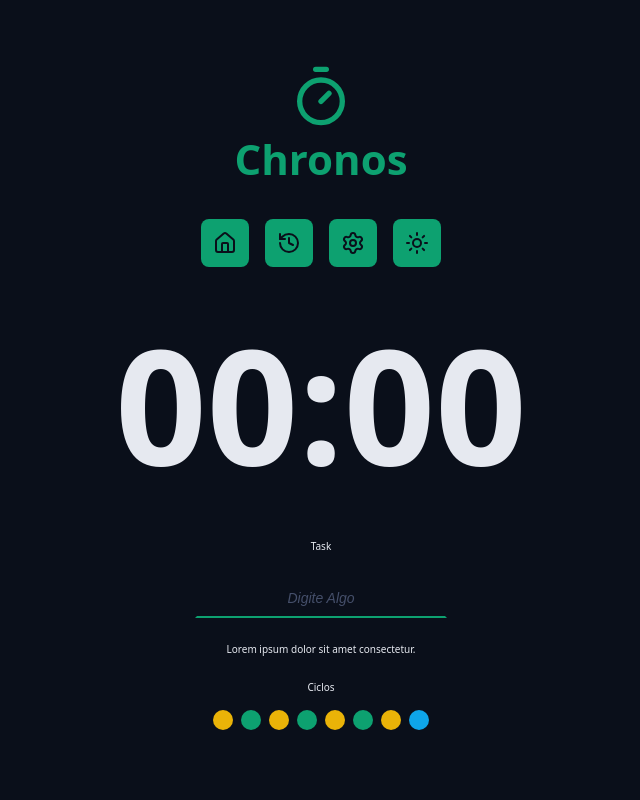
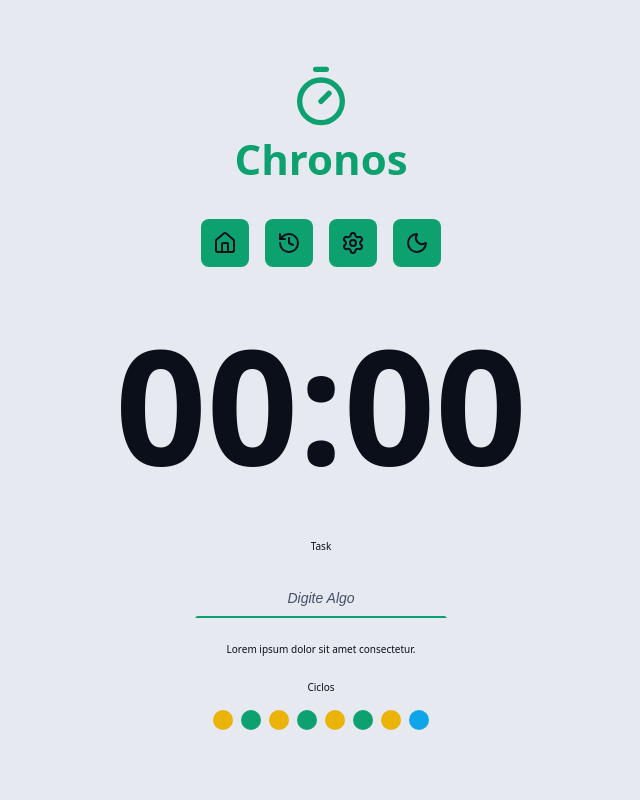
Before and after one commit to albertolotz/chronos-pomodoro, a React (Vite) app: page / in a window 1280 px wide. Both pictures are taken after a click on the link 736 px from the left and 243 px from the top of the page. Shown: the top 800 px of the page, without its empty margins (319-959 px from the left). Built offline with nearby package versions, Linux system fonts and the light colour scheme.

Commit message:
1.0.9: Configuração modo light e dark concluida

```diff
--- a/index.html
+++ b/index.html
@@ -1,5 +1,5 @@
 <!DOCTYPE html>
-<html lang="en">
+<html lang="pt-BR" data-theme="dark">
   <head>
     <meta charset="UTF-8" />
     <link rel="icon" type="image/svg+xml" href="/vite.svg" />
--- a/src/assets/styles/theme.css
+++ b/src/assets/styles/theme.css
@@ -35,3 +35,21 @@
   --disabled: #555f7d;
   --text-disabled: #aab3cc;
 }
+
+:root[data-theme='light'] {
+  --gray-100: #0a0f1a;
+  --gray-200: #181f2e;
+  --gray-300: #272f43;
+  --gray-400: #363d56;
+  --gray-500: #454f6a;
+  --gray-600: #555f7d;
+  --gray-700: #aab3cc;
+  --gray-800: #cdd3e1;
+  --gray-900: #e6e9f0;
+
+  --text-default: #0a0f1a;
+  --text-muted: #272f43;
+
+  --link-color: #0b8a60;
+  --link-hover: #065f46;
+}
--- a/src/components/Menu/index.tsx
+++ b/src/components/Menu/index.tsx
@@ -1,23 +1,91 @@
-import { HistoryIcon, HouseIcon, SettingsIcon, SunIcon } from 'lucide-react';
+import {
+  HistoryIcon,
+  HouseIcon,
+  MoonIcon,
+  SettingsIcon,
+  SunIcon,
+} from 'lucide-react';
 import styles from './styles.module.css';
+import { useState, useEffect } from 'react';
+
+type AvaliableThemes = 'dark' | 'light';
 
 export function Menu() {
+  const [theme, setTheme] = useState<AvaliableThemes>(() => {
+    const storageTheme =
+      (localStorage.getItem('theme') as AvaliableThemes) || 'dark';
+    return storageTheme;
+  });
+
+  const nextThemeIcon = {
+    dark: <SunIcon />,
+    light: <MoonIcon />,
+  };
+
+  function handleThemeChange(
+    event: React.MouseEvent<HTMLAnchorElement, MouseEvent>,
+  ) {
+    event.preventDefault(); // utilizado para previnir a ação padrão do redirect do link
+
+    setTheme(prevTheme => {
+      const nextTheme = prevTheme === 'dark' ? 'light' : 'dark';
+      return nextTheme;
+    });
+  }
+
+  // useEffect(() => {
+  //   console.log('Use effext sem dependencias', Date.now());
+  // }); // é executado toda vez que o componente renderiza na tela
+
+  // useEffect(() => {
+  //   console.log('', Date.now());
+  // }, []); // [] array de dependencias // executa quando o componente renderiza na tela PELA PRIMEIRA VEZ
+
+  useEffect(() => {
+    document.documentElement.setAttribute('data-theme', theme);
+    localStorage.setItem('theme', theme);
+    return () => {
+      //executa esse bloco primeiro, objetivo limpar eventuas sujeiras da página, etc..
+    };
+  }, [theme]); //é executado dependando das ações de theme
+
   return (
     <nav className={styles.menu}>
-      <a className={styles.menuLink} href='#'>
+      <a
+        className={styles.menuLink}
+        href='#'
+        aria-label='Ir para Home'
+        title='Ir para Home'
+      >
         <HouseIcon />
       </a>
 
-      <a className={styles.menuLink} href='#'>
+      <a
+        className={styles.menuLink}
+        href='#'
+        aria-label='Ver Histórico'
+        title='Ver Histórico'
+      >
         <HistoryIcon />
       </a>
 
-      <a className={styles.menuLink} href='#'>
+      <a
+        className={styles.menuLink}
+        href='#'
+        aria-label='Ir para Configurações'
+        title='Ir para Configurações'
+      >
         <SettingsIcon />
       </a>
 
-      <a className={styles.menuLink} href='#'>
-        <SunIcon />
+      <a
+        className={styles.menuLink}
+        href='#'
+        aria-label='Mudar Tema'
+        title='Mudar Tema'
+        onClick={handleThemeChange}
+      >
+        {nextThemeIcon[theme]}
       </a>
     </nav>
   );
```
